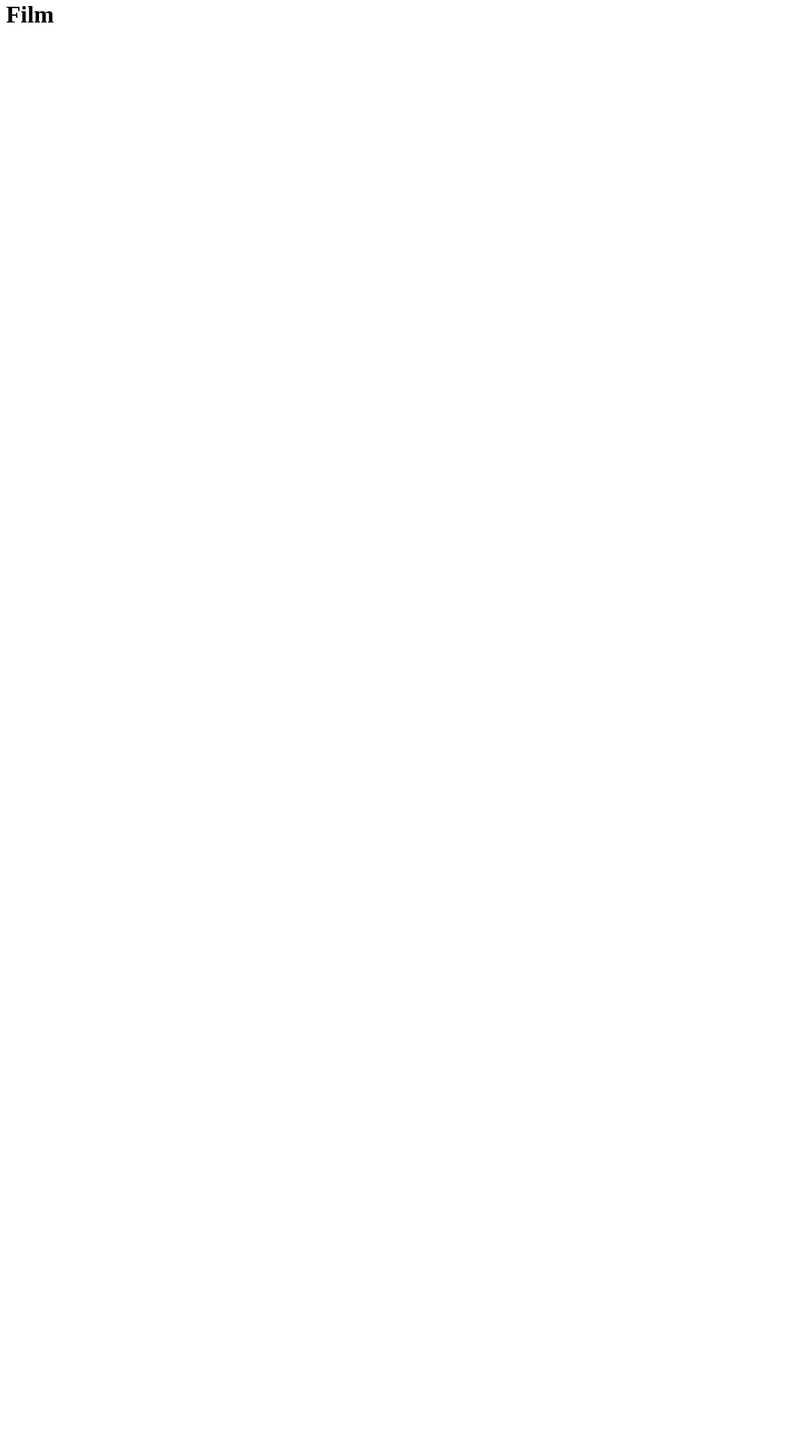
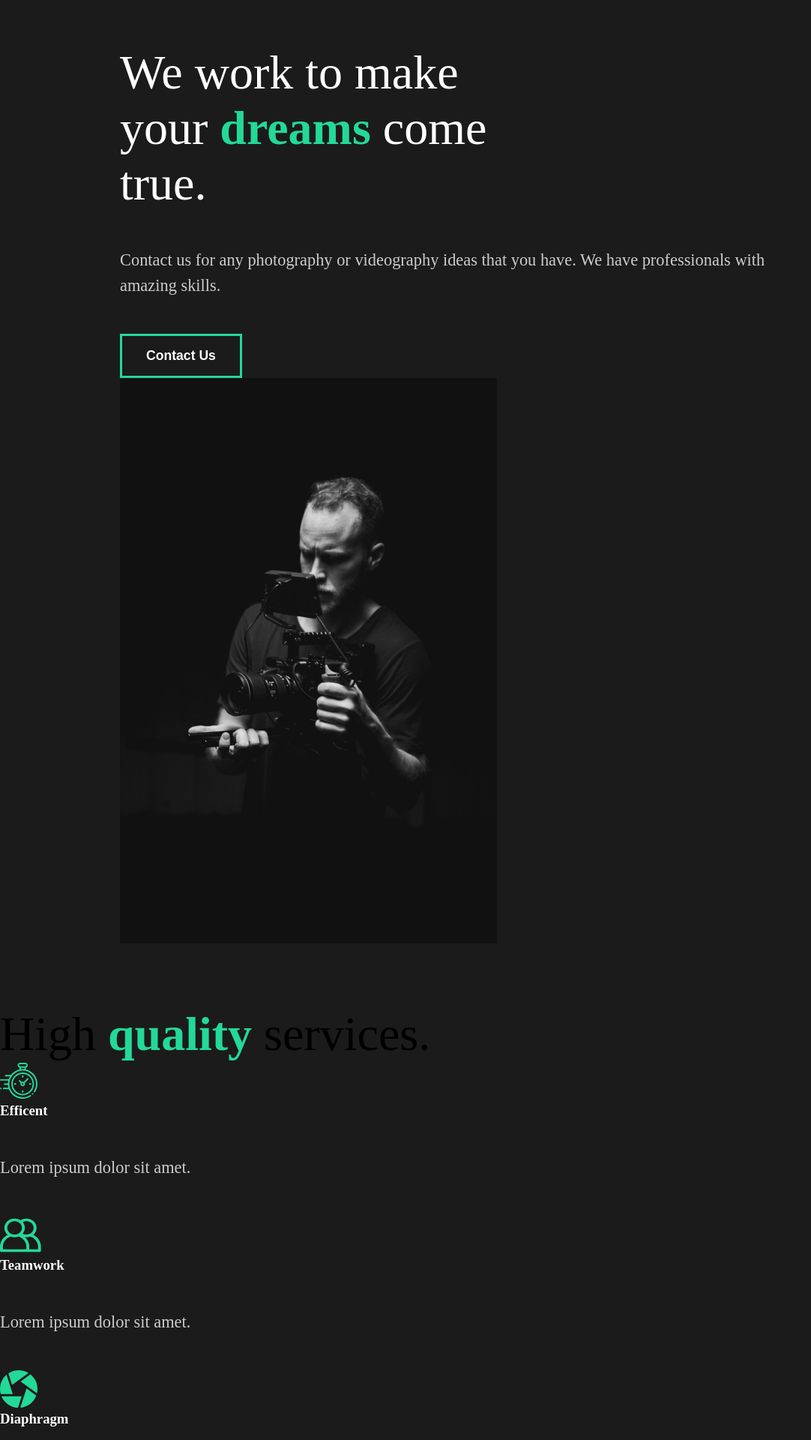
Before and after one commit to TeoVerdaguer/capture, a React (Create React App) app: page / in a window 1280 px wide. Shown: the part 20-1940 px from the top of the page at 75% size, without its empty margins (0-1082 px from the left). Before the commit the page ends 800 px from the top, so only its background shows below. Built offline with nearby package versions, Linux system fonts and the light colour scheme.

Commit message:
styled components

```diff
--- a/package.json
+++ b/package.json
@@ -38,5 +38,8 @@
       "last 1 firefox version",
       "last 1 safari version"
     ]
+  },
+  "devDependencies": {
+    "@types/styled-components": "^5.1.23"
   }
 }
--- a/src/App.css
+++ /dev/null
@@ -1,38 +0,0 @@
-.App {
-  text-align: center;
-}
-
-.App-logo {
-  height: 40vmin;
-  pointer-events: none;
-}
-
-@media (prefers-reduced-motion: no-preference) {
-  .App-logo {
-    animation: App-logo-spin infinite 20s linear;
-  }
-}
-
-.App-header {
-  background-color: #282c34;
-  min-height: 100vh;
-  display: flex;
-  flex-direction: column;
-  align-items: center;
-  justify-content: center;
-  font-size: calc(10px + 2vmin);
-  color: white;
-}
-
-.App-link {
-  color: #61dafb;
-}
-
-@keyframes App-logo-spin {
-  from {
-    transform: rotate(0deg);
-  }
-  to {
-    transform: rotate(360deg);
-  }
-}
--- a/src/App.js
+++ b/src/App.js
@@ -1,9 +1,13 @@
 import React from "react";
+// Import pages
+import AboutUs from "./pages/AboutUs";
+import GlobalStyle from "./components/GlobalStyle";
 
 function App() {
   return (
     <div className="App">
-      <h1>Film</h1>
+      <GlobalStyle />
+      <AboutUs />
     </div>
   );
 }
--- /dev/null
+++ b/src/components/AboutSection.js
@@ -0,0 +1,55 @@
+import React from "react";
+import home1 from "../img/home1.png";
+// Styled
+import styled from 'styled-components';
+
+const AboutSection = () => {
+    return (
+        <About>
+            <Description>
+                <div className="title">
+                    <div className="hide">
+                        <h2>We work to make</h2>
+                    </div>
+                    <div className="hide">
+                        <h2>
+                            your <span>dreams</span> come
+                        </h2>
+                    </div>
+                    <div className="hide">
+                        <h2>true.</h2>
+                    </div>
+                </div>
+                <p>
+                    Contact us for any photography or videography ideas that you
+                    have. We have professionals with amazing skills.
+                </p>
+                <button>Contact Us</button>
+                <div className="image">
+                    <img src={home1} alt="guy with a camera" />
+                </div>
+            </Description>
+        </About>
+    );
+};
+
+// Styled Component
+const About = styled.div`
+    min-height: 90vh;
+    display: flex;
+    align-items: center;
+    justify-content: space-between;
+    padding: 5rem 10rem;
+    color: white;
+`;
+
+const Description = styled.div`
+    flex: 1;
+    padding-right: 5rem;
+    h2 {
+        font-weight: lighter;
+    }
+`;
+
+
+export default AboutSection;
--- /dev/null
+++ b/src/components/FaqSection.js
@@ -0,0 +1,39 @@
+import React from "react";
+
+const FaqSection = () => {
+    return (
+        <div className="faq">
+            <h2>Any questions <span>FAQ</span></h2>
+            <div className="question">
+                <h4>How Do I Start?</h4>
+                <div className="anwser">
+                    <p>Lorem ipsum dolor sit amet.</p>
+                    <p>Lorem ipsum dolor, sit amet consectetur adipisicing elit. Vel, quisxs</p>
+                </div>
+            </div>
+            <div className="question">
+                <h4>Daily Schedule</h4>
+                <div className="anwser">
+                    <p>Lorem ipsum dolor sit amet.</p>
+                    <p>Lorem ipsum dolor, sit amet consectetur adipisicing elit. Vel, quisxs</p>
+                </div>
+            </div>
+            <div className="question">
+                <h4>Different payment methods</h4>
+                <div className="anwser">
+                    <p>Lorem ipsum dolor sit amet.</p>
+                    <p>Lorem ipsum dolor, sit amet consectetur adipisicing elit. Vel, quisxs</p>
+                </div>
+            </div>
+            <div className="question">
+                <h4>What Products do you offer?</h4>
+                <div className="anwser">
+                    <p>Lorem ipsum dolor sit amet.</p>
+                    <p>Lorem ipsum dolor, sit amet consectetur adipisicing elit. Vel, quisxs</p>
+                </div>
+            </div>
+        </div>
+    );
+}
+
+export default FaqSection;
--- /dev/null
+++ b/src/components/GlobalStyle.js
@@ -0,0 +1,56 @@
+import { createGlobalStyle } from "styled-components"
+
+const GlobalStyle = createGlobalStyle`
+
+* {
+    margin: 0;
+    padding: 0;
+    box-sizing: border-box;
+}
+
+body {
+    background: #1b1b1b;
+}
+
+button {
+    font-weight: bold;
+    font-size: 1.1rem;
+    cursor: pointer;
+    padding: 1rem 2rem;
+    border: 3px solid #23d997;
+    background: transparent;
+    color: white;
+    transition: all 0.5s ease;
+    &:hover {
+        background-color: #23d997;
+        color: white;
+    }
+}
+
+h2 {
+        font-weight: lighter;
+        font-size: 4rem;
+    }
+    h3 {
+        color: white;
+    }
+    h4 {
+        font-weight: bold;
+    }
+    a {
+        font-size: 1.1rem;
+    }
+    span {
+        font-weight: bold;
+        color: #23d997;
+    }
+    p {
+        padding: 3rem 0rem;
+        color: #cccccc;
+        font-size: 1.4rem;
+        line-height: 150%;
+    }
+
+`;
+
+export default GlobalStyle;
--- /dev/null
+++ b/src/components/ServicesSection.js
@@ -0,0 +1,52 @@
+import React from "react";
+// Import icons
+import clock from "../img/clock.svg";
+import diaphragm from "../img/diaphragm.svg";
+import money from "../img/money.svg";
+import teamwork from "../img/teamwork.svg";
+import home2 from "../img/home2.png";
+
+const ServicesSection = () => {
+    return(
+        <div className="services">
+            <div className="description">
+                <h2>High <span>quality</span> services.</h2>
+                <div className="cards">
+                    <div className="card">
+                        <div className="icon">
+                            <img src={clock} alt="clock icon"/>
+                            <h3>Efficent</h3>
+                        </div>
+                        <p>Lorem ipsum dolor sit amet.</p>
+                    </div>
+                    <div className="card">
+                        <div className="icon">
+                            <img src={teamwork} alt="teamwork icon"/>
+                            <h3>Teamwork</h3>
+                        </div>
+                        <p>Lorem ipsum dolor sit amet.</p>
+                    </div>
+                    <div className="card">
+                        <div className="icon">
+                            <img src={diaphragm} alt="diaphragm icon"/>
+                            <h3>Diaphragm</h3>
+                        </div>
+                        <p>Lorem ipsum dolor sit amet.</p>
+                    </div>
+                    <div className="card">
+                        <div className="icon">
+                            <img src={money} alt="money icon"/>
+                            <h3>Affordable</h3>
+                        </div>
+                        <p>Lorem ipsum dolor sit amet.</p>
+                    </div>
+                </div>
+            </div>
+            <div className="image">
+                <img src={home2} alt="camera image" />
+            </div>
+        </div>
+    );
+}
+
+export default ServicesSection;
--- /dev/null
+++ b/src/index.d.ts
@@ -0,0 +1,2 @@
+declare module '*.png';
+declare module '*.svg';
--- /dev/null
+++ b/src/pages/AboutUs.js
@@ -0,0 +1,16 @@
+import React from "react";
+import AboutSection from "../components/AboutSection";
+import ServicesSection from "../components/ServicesSection";
+import FaqSection from "../components/FaqSection";
+
+const AboutUs = () => {
+    return (
+        <>
+            <AboutSection />
+            <ServicesSection />
+            <FaqSection />
+        </>
+    );
+};
+
+export default AboutUs;
```
Also changed, not shown: 1 other file (tests, documents, lock files or other folders).
